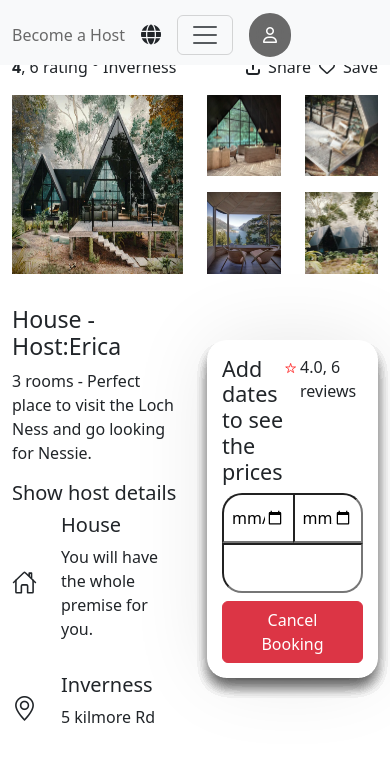
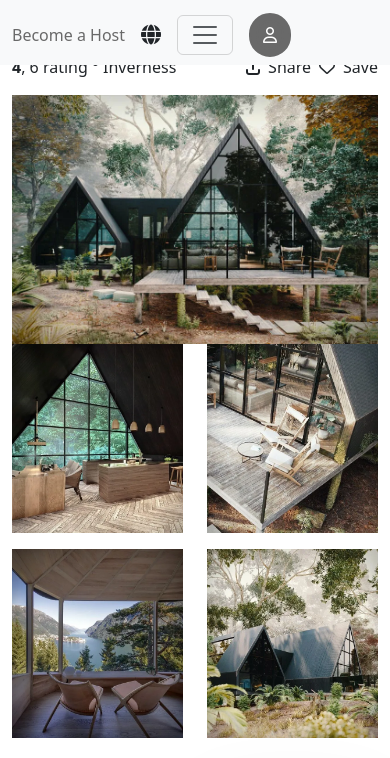
Before and after one commit to valerioman20/Build_Week_2-master, a plain HTML site: page Card.html in a window 390 px wide. Shown: the part 61-819 px from the top of the page. Drawn offline with nearby package versions, Linux system fonts and the light colour scheme.

Commit message:
modifica responsive

```diff
--- a/CSS/stylecard.css
+++ b/CSS/stylecard.css
@@ -32,6 +32,8 @@
     max-height:300px;
 }
 */
+
+
 @media (min-width: 992px) {
 
    .img1{
@@ -108,7 +110,7 @@
     margin-top: 0;;
 }
 
-.cancellazione{e
+.cancellazione{
     width: 314px;
 }
 
--- a/Card.html
+++ b/Card.html
@@ -90,13 +90,13 @@
 
   <div class="container mt-3">
     <div class="row">
-        <div class="col-6 col-sm-12 mb-sm-3">
+        <div class="col-12 col-sm-6 mb-sm-3">
          <img src="assets/1.webp"  class="img-fluid img1"  alt="tenda glamping">
         </div>
-        <div class="col-6 col-sm-12 imgdx">
+        <div class="col-12 col-sm-6 imgdx">
             <div class="row ">
                 <!-- Prima immagine nella prima riga -->
-                <div class="col-6">
+                <div class="col-6 ">
                     <img src="assets/2.webp" class="img-fluid " alt="capanna">
                 </div>
                 <!-- Seconda immagine nella prima riga -->
```
